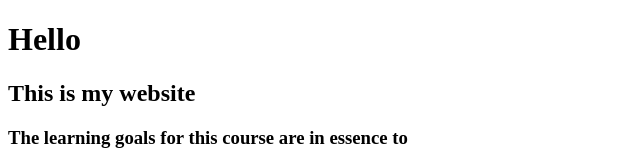
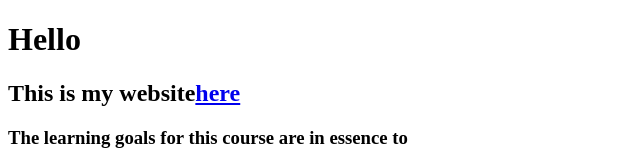
Before and after one commit to HE-RU10/website, a plain HTML site: page index.html in a window 1280 px wide. Shown: the top 165 px of the page, 0-640 px from the left. Drawn offline with Linux system fonts and the light colour scheme.

```diff
--- a/index.html
+++ b/index.html
@@ -9,7 +9,7 @@
 <body>
   <!--Do the exercises here-->
 <h1>Hello</h1>
-<h2>This is my website</h2>
+<h2>This is my website<a href="index2.html">here</a></h2>
 <h3>The learning goals for this course are in essence to</h3>
 <ul>
   <li>Learn HTML</li>
```
